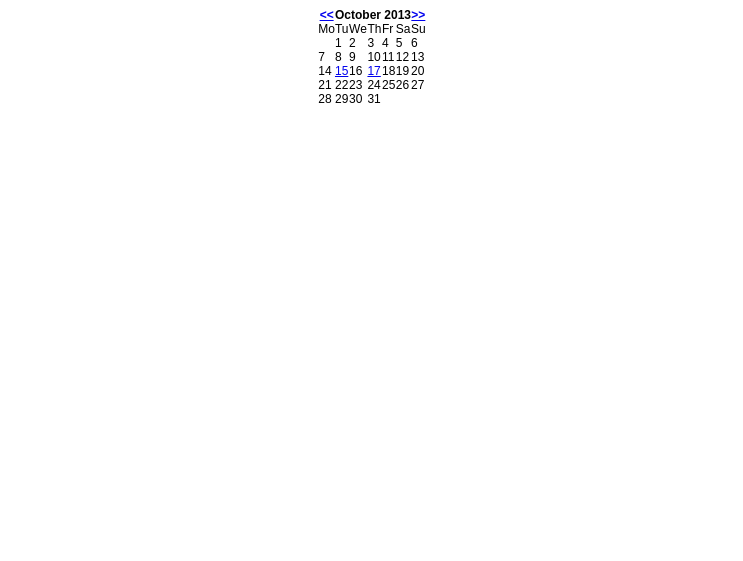
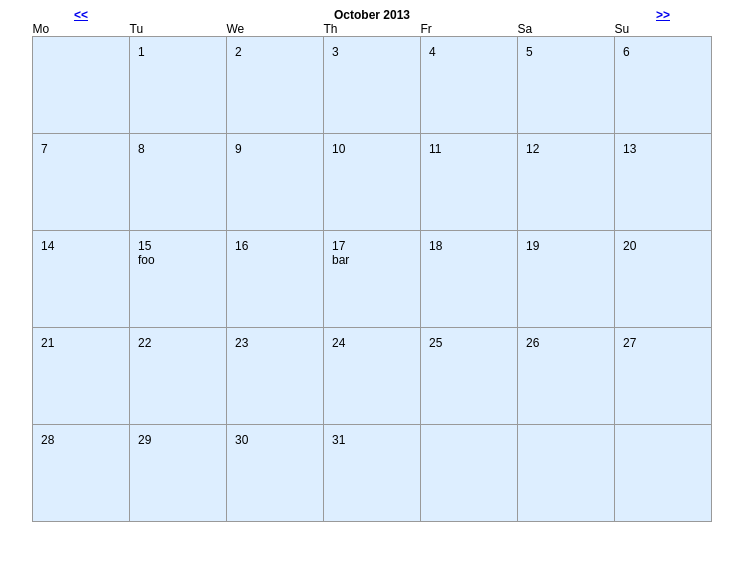
Before and after one commit to mTaufik306/CI, a CodeIgniter app: page /CI/mycal/display/2013/10 in a window 1280 px wide. Shown: the top 561 px of the page, without its empty margins (268-1011 px from the left). Run offline with CodeIgniter, Linux system fonts and the light colour scheme.

Commit message:
template on myqal_model has been updated //check it //the change applied on : -calendar day-column size -today date -mouse hover date the view has applied more style

```diff
--- a/application/models/mycal_model.php
+++ b/application/models/mycal_model.php
@@ -4,14 +4,13 @@ class Mycal_model extends CI_Model {
 	var $conf;
 	function __construct(){
 		parent::__construct();
-	}
 
-	function generate($year, $month){
 		$this->conf = array(
 			'start_day' => 'monday',
 			'show_next_prev' =>true,
 			'next_prev_url' => base_url().'mycal/display'
 		);
+
 
 		//see calendaring class in CI guide
 		$this->conf['template'] = '
@@ -29,14 +28,21 @@ class Mycal_model extends CI_Model {
 			{week_day_cell}<td>{week_day}</td>{/week_day_cell}
 			{week_row_end}</tr>{/week_row_end}
 
-			{cal_row_start}<tr>{/cal_row_start}
+			{cal_row_start}<tr class="days">{/cal_row_start}
 			{cal_cell_start}<td>{/cal_cell_start}
 
-			{cal_cell_content}<a href="{content}">{day}</a>{/cal_cell_content}
-			{cal_cell_content_today}<div class="highlight"><a href="{content}">{day}</a></div>{/cal_cell_content_today}
+			{cal_cell_content}
+				<div class="day_num ">{day}</div>
+				<div class="content">{content}</div>
+			{/cal_cell_content}
+			{cal_cell_content_today}
+				<div class="day_num highlight">{day}</div>
+				<div class="content">{content}</div>
+			</div>{/cal_cell_content_today}
 
-			{cal_cell_no_content}{day}{/cal_cell_no_content}
-			{cal_cell_no_content_today}<div class="highlight">{day}</div>{/cal_cell_no_content_today}
+			{cal_cell_no_content}<div class="day_num ">{day}</div>{/cal_cell_no_content}
+			{cal_cell_no_content_today}<div class="day_num highlight">{day}</div>
+			{/cal_cell_no_content_today}
 
 			{cal_cell_blank}&nbsp;{/cal_cell_blank}
 
@@ -45,6 +51,10 @@ class Mycal_model extends CI_Model {
 
 			{table_close}</table>{/table_close}
 		';
+	}
+
+
+	function generate($year, $month){
 
 		$this->load->library('calendar',$this->conf);
 		//adding data to specific date within the calendar
--- a/application/views/mycal.php
+++ b/application/views/mycal.php
@@ -9,6 +9,18 @@
 		table.calendar{
 			margin: auto; border-collapse: collapse;
 		}
+		.calendar .days td{
+			width: 80px; height: 80px; padding: 8px;
+			border:1px solid #999;
+			vertical-align: top;
+			background-color: #DEF;
+		}
+		.calendar .days td:hover {
+			background-color: #FFF;
+		}
+		.calendar .highlight{
+			font-weight: bold; color: #00F
+		}
 	</style>
 </head>
 <body>
```
